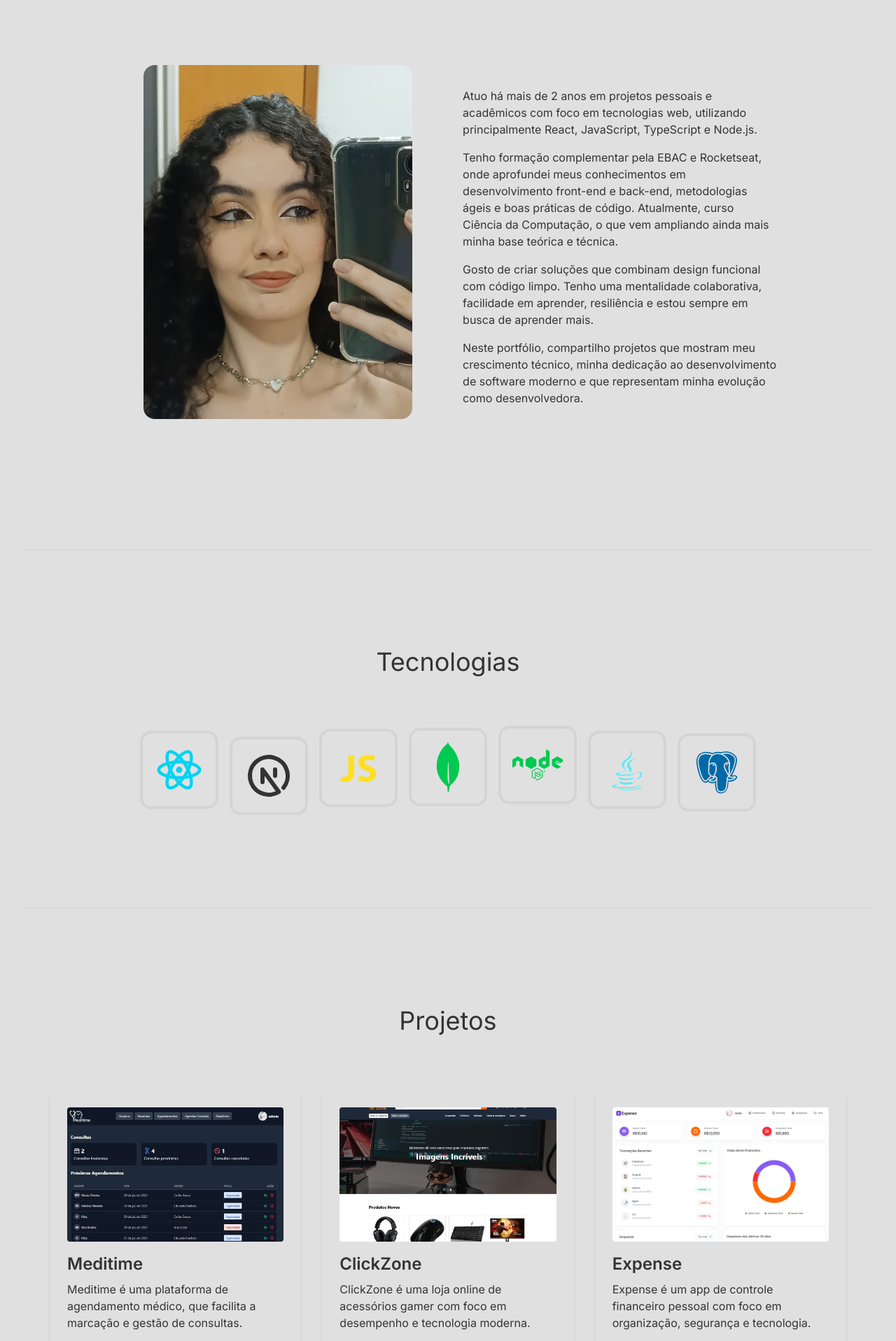
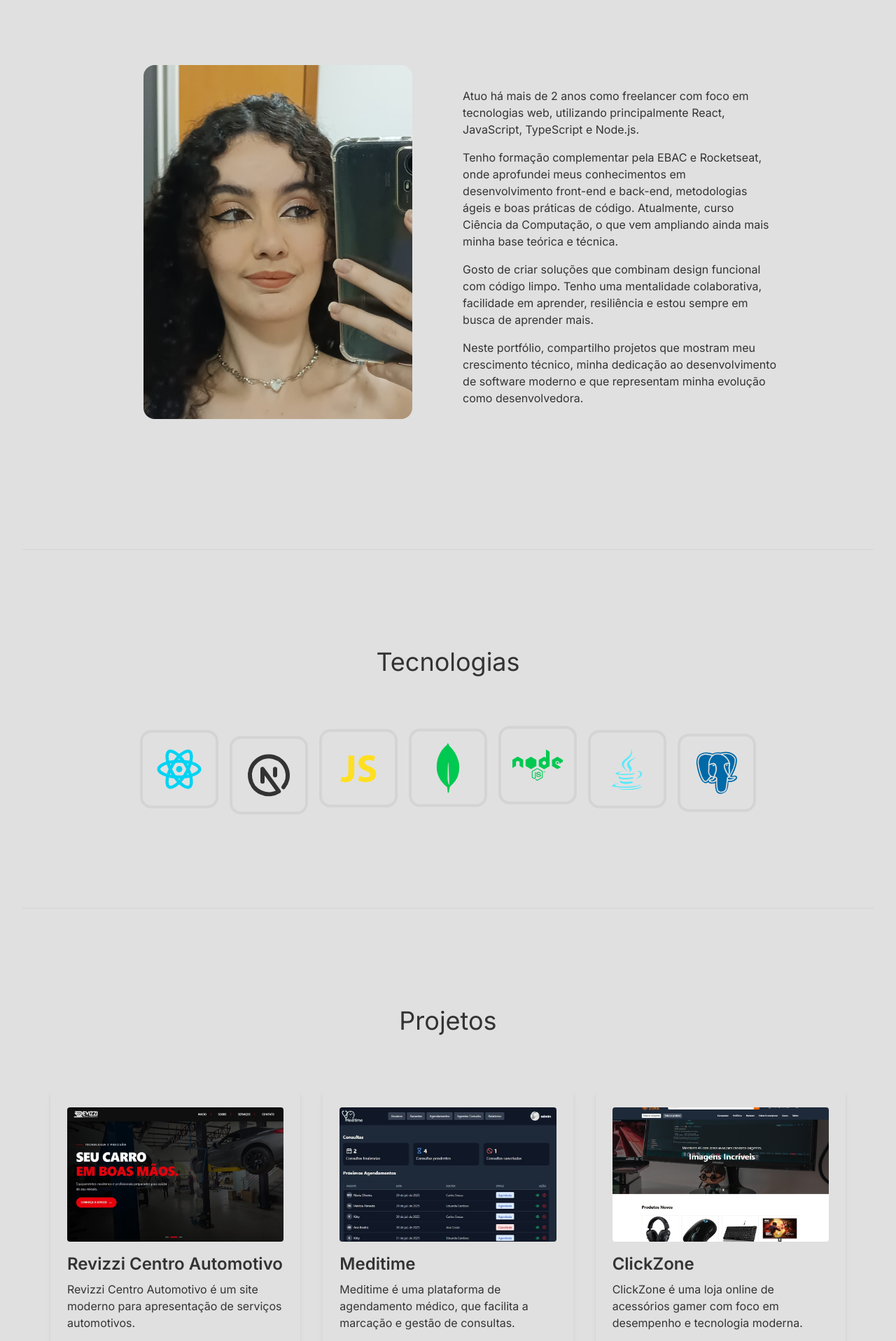
Before and after one commit to spotivyie/portfolio, a React (Vite) app: page / in a window 1280 px wide. Shown: the part 1100-3017 px from the top of the page at 70% size. Built offline with nearby package versions, Linux system fonts and the light colour scheme.

Commit message:
atualizando projetos

```diff
--- a/src/assets/constants/constants.js
+++ b/src/assets/constants/constants.js
@@ -1,3 +1,4 @@
+import revizzi from '../projects/revizzi.jpeg'
 import meditime from '../projects/meditime.jpeg'
 import clickzone from '../projects/clickzone.jpeg'
 import expense from '../projects/expense.jpeg'
@@ -10,7 +11,7 @@ import disney from '../projects/disney.jpeg'
 
 export const HERO_CONTENT = `Desenvolvedora Full Stack com foco em aplicações web modernas, atuando no desenvolvimento de interfaces interativas e responsivas com React, TypeScript e JavaScript, além da construção de APIs e soluções back-end com Node.js e Java.`
 
-export const ABOUT_TEXT = `Atuo há mais de 2 anos em projetos pessoais e acadêmicos com foco em tecnologias web, utilizando principalmente React, JavaScript, TypeScript e Node.js.
+export const ABOUT_TEXT = `Atuo há mais de 2 anos como freelancer com foco em tecnologias web, utilizando principalmente React, JavaScript, TypeScript e Node.js.
 
 Tenho formação complementar pela EBAC e Rocketseat, onde aprofundei meus conhecimentos em desenvolvimento front-end e back-end, metodologias ágeis e boas práticas de código. Atualmente, curso Ciência da Computação, o que vem ampliando ainda mais minha base teórica e técnica.
 
@@ -37,6 +38,15 @@ export const EXPERIENCES = [
 ]
 
 export const PROJECTS = [
+    {
+        title: "Revizzi Centro Automotivo",
+        image: revizzi,
+        description: "Revizzi Centro Automotivo é um site moderno e responsivo para apresentação de serviços automotivos, desenvolvido com React e TypeScript, com foco em uma experiência intuitiva e profissional.",
+        technologies: ["React", "TypeScript", "Vite", "Tailwind CSS", "Framer Motion", "React Router", "Lucide React"],
+        link: "https://www.revizzicentroautomotivo.com.br",
+        video: "",
+        summary: "Revizzi Centro Automotivo é um site moderno para apresentação de serviços automotivos.",
+    },
     {
         title: "Meditime",
         image: meditime,
```
Also changed, not shown: src/assets/projects/revizzi.jpeg (added).
